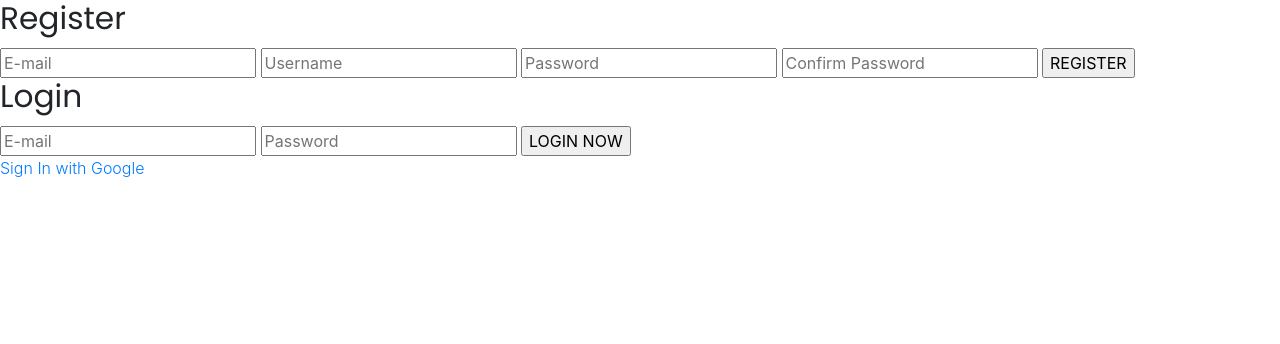
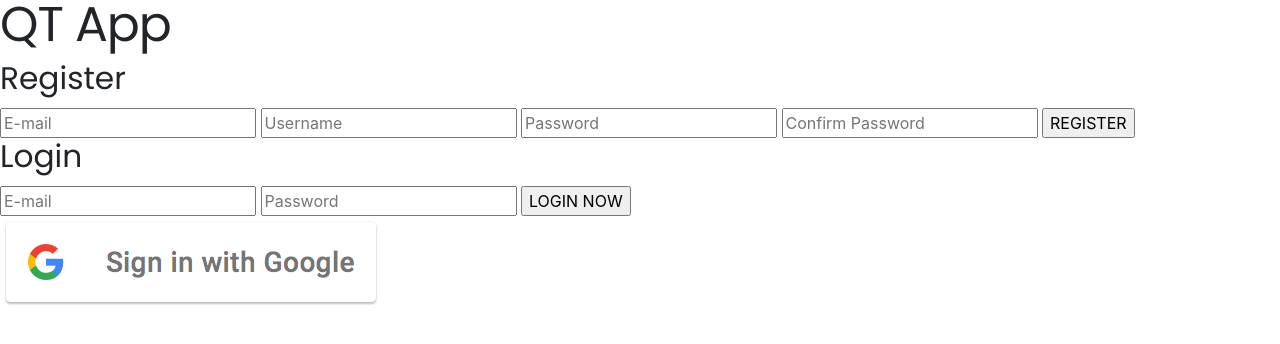
Before and after one commit to rogeryeosgit/QTProject, a website: page template/index.html in a window 1280 px wide. Drawn offline with nearby package versions, Linux system fonts and the light colour scheme.

Commit message:
adding some text

```diff
--- a/template/index.html
+++ b/template/index.html
@@ -2,14 +2,15 @@
 <html>
 
 <head>
-    <link rel="stylesheet" href="https://maxcdn.bootstrapcdn.com/bootstrap/4.0.0/css/bootstrap.min.css" integrity="sha384-Gn5384xqQ1aoWXA+058RXPxPg6fy4IWvTNh0E263XmFcJlSAwiGgFAW/dAiS6JXm" crossorigin="anonymous">
+    <link rel="stylesheet" href="https://maxcdn.bootstrapcdn.com/bootstrap/4.0.0/css/bootstrap.min.css" integrity="sha384-Gn5384xqQ1aoWXA+058RXPxPg6fy4IWvTNh0E263XmFcJlSAwiGgFAW/dAiS6JXm"
+        crossorigin="anonymous">
     <link rel="stylesheet" href="shards.min.css">
 </head>
 
 <body>
-    <div id="init">
-        <Description></Description>
-    </div>
+
+    <h1>QT App</h1>
+
     <h3>Register</h3>
     <form action="/" method="post">
         <input type="text" name="email" placeholder="E-mail" required="">
@@ -24,8 +25,13 @@
         <input type="password" name="logpassword" placeholder="Password" required="">
         <input type="submit" value="LOGIN NOW">
     </form>
+    <a href="/auth/google">
+        <img src="assets/Google Sign In Buttons/btn_google_signin_light_normal_web@2x.png">
+    </a>
 
-    <a href="/auth/google">Sign In with Google</a>
+    <!-- <div id="init">
+        <Description></Description>
+    </div> -->
 
     <!-- <script src="https://unpkg.com/vue"></script>
     <script src='index.js'></script> -->
```
